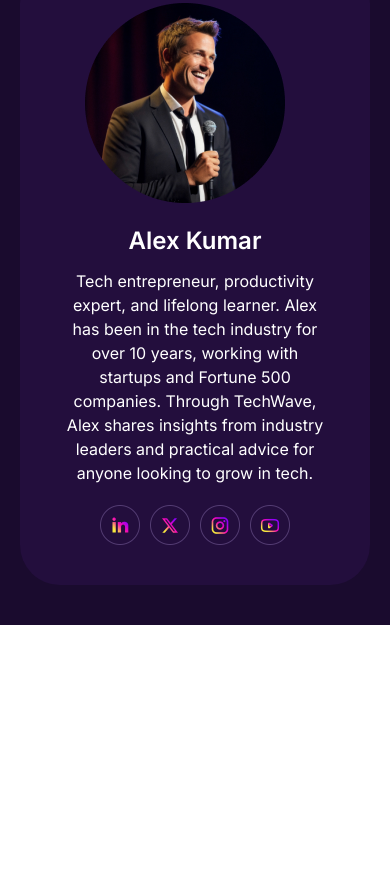
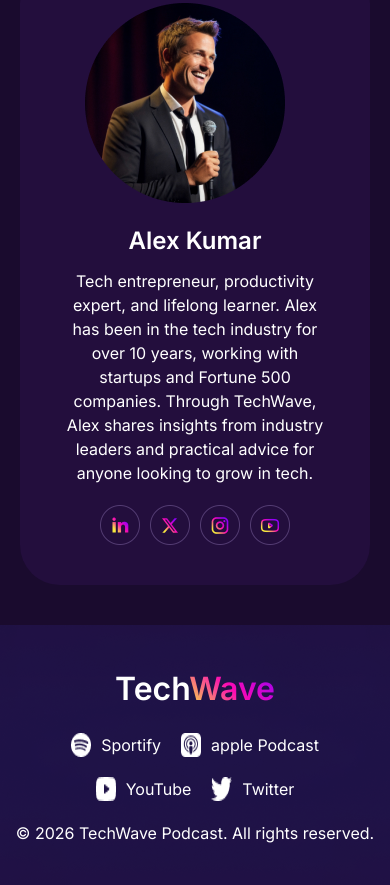
Before and after one commit to HxHridoy/hero-assi-2, a plain HTML site: page index.html in a window 390 px wide. Shown: the part 4758-5643 px from the top of the page. Before the commit the page ends 5383 px from the top, so only its background shows below. Drawn offline with nearby package versions, Linux system fonts and the light colour scheme.

Commit message:
Added Footer

```diff
--- a/index.html
+++ b/index.html
@@ -50,6 +50,7 @@
             <img class="hero-image-2" src="./assets/microphone.png" alt="microphone-photo">
             </div>
             <h1 class="hero-title">TechWave</h1>
+
             <p class="hero-description">Your daily dose of tech insights, productivity hacks, and personal growth</p>
 
             <div class="hero-button-div">
@@ -76,10 +77,6 @@
                     Join thousands of young professionals and tech enthusiasts who start their day with TechWave.
                 </p>
             </div>
-
-            <!-- <div>
-                <hr calss="horizontal-line-1">
-            </div> -->
 
             <div class="experience flex justify-between text-center">
                 <div class="experience-card">
@@ -256,6 +253,30 @@
     </main>
 
     <footer>
+        <div class="footer-div">
+            <h2 class="footer-title">
+                Tech<span class="footer-span">Wave</span>
+            </h2>
+
+            <div class="footer-icons">
+                <div class="links">
+                    <a href="#"> <img src="./assets/spotify.png" alt="">Sportify</a>
+                </div>
+                <div class="links">
+                    <a href="#"> <img src="./assets/apple-podcast.png" alt="">apple Podcast</a>
+                </div>
+                <div class="links">
+                    <a href="#"> <img src="./assets/youtube-podcast.png" alt="">YouTube</a>
+                </div>
+                <div class="links">
+                    <a href="#"> <img src="./assets/twitter.png" alt="">Twitter</a>
+                </div>
+
+            </div>
+            <p class="footer-des">
+                © 2026 TechWave Podcast. All rights reserved.
+            </p>
+        </div>
     </footer>
 </body>
 </html>
--- a/styles/styles.css
+++ b/styles/styles.css
@@ -4,9 +4,6 @@
   font-family: "Inter", sans-serif;
   font-style: normal;
 }
-
-
-
 
 /* colors */
 :root {
@@ -81,7 +78,6 @@
 
 .btn-1 {
   padding: 11px 20px;
-  /* border: 1px solid var(--green-color); */
   border: none;
   font-size: 1rem;
   font-weight: 600;
@@ -187,7 +183,6 @@ padding-bottom: 200px;
   position: absolute;
   z-index: 3;
   top: 15px;
-  /* right: 5px; */
   transform: translateX(90px);
 }
 
@@ -207,7 +202,6 @@ padding-bottom: 200px;
 
 .btn-3 {
   padding: 11px 20px;
-  /* border: 1px solid var(--green-color); */
   border: none;
   font-size: 1rem;
   font-weight: 600;
@@ -446,8 +440,6 @@ padding-bottom: 200px;
 }
 
 .icon {
-  /* border-radius: 50%;
-  border: 1px solid var(--pink-color); */
   width: 40px;
   height: 40px;
   cursor: pointer;
@@ -463,6 +455,55 @@ padding-bottom: 200px;
 .host-des {
   color: var(--white-color);
 }
+
+/* =============================================== */
+/* Footer */
+footer {
+  background-image: url(/assets/footer-bg.png);
+  background-position: center;
+  padding: 100px 0px;
+}
+
+.footer-div {
+  max-width: 1200px;
+  margin: 0 auto;
+  text-align: center;
+}
+
+.footer-icons {
+  display: flex;
+  justify-content: center;
+  gap: 60px;
+  text-align: center;
+  padding: 20px 0px 35px 0px;
+}
+
+.footer-title {
+  font-size: 3.75rem;
+  font-weight: 600;
+  color: var(--white-color);
+}
+
+.footer-span {
+  background: linear-gradient(45deg, rgba(247, 233, 63, 1), rgba(251, 9, 180, 1), rgba(145, 0, 248, 1));
+  -webkit-background-clip: text;
+  background-clip: text;
+  -webkit-text-fill-color: transparent;
+  color: transparent;
+}
+
+
+.footer-des {
+  color: var(--white-color);
+}
+
+.links a {
+  display: flex;
+  gap: 10px;
+  color: var(--white-color);
+}
+
+
 
 /* Mobile Responsive */
 @media screen and (max-width: 576px) {
@@ -489,8 +530,6 @@ padding-bottom: 200px;
 
 
 /* Hero Responsive */
-
-
 .hero-center-div {
   width: 400px;
   height: 386px;
@@ -626,11 +665,6 @@ background-color: var(--bg-1-color);
 
 }
 
-.host-image {
-  /* width: 400px;
-  height: 200px; */
-}
-
 .host-div {
   width: 100%;
   margin-bottom: 20px;
@@ -656,8 +690,25 @@ justify-content: center;
   padding-top: 60px;
 }
 
+/* ================================================= */
+/* footer Responsive */
+footer {
+  padding: 40px 0px;
 }
 
+.footer-title {
+  font-size: 2rem;
+}
+
+.footer-icons {
+  flex-wrap: wrap;
+  justify-content: center;
+  justify-items: center;
+  text-align: center;
+  gap: 20px;
+  padding: 20px 50px;
+}
+}
 
 
 
```
Lines whose indentation alone changed are shown as unchanged.
